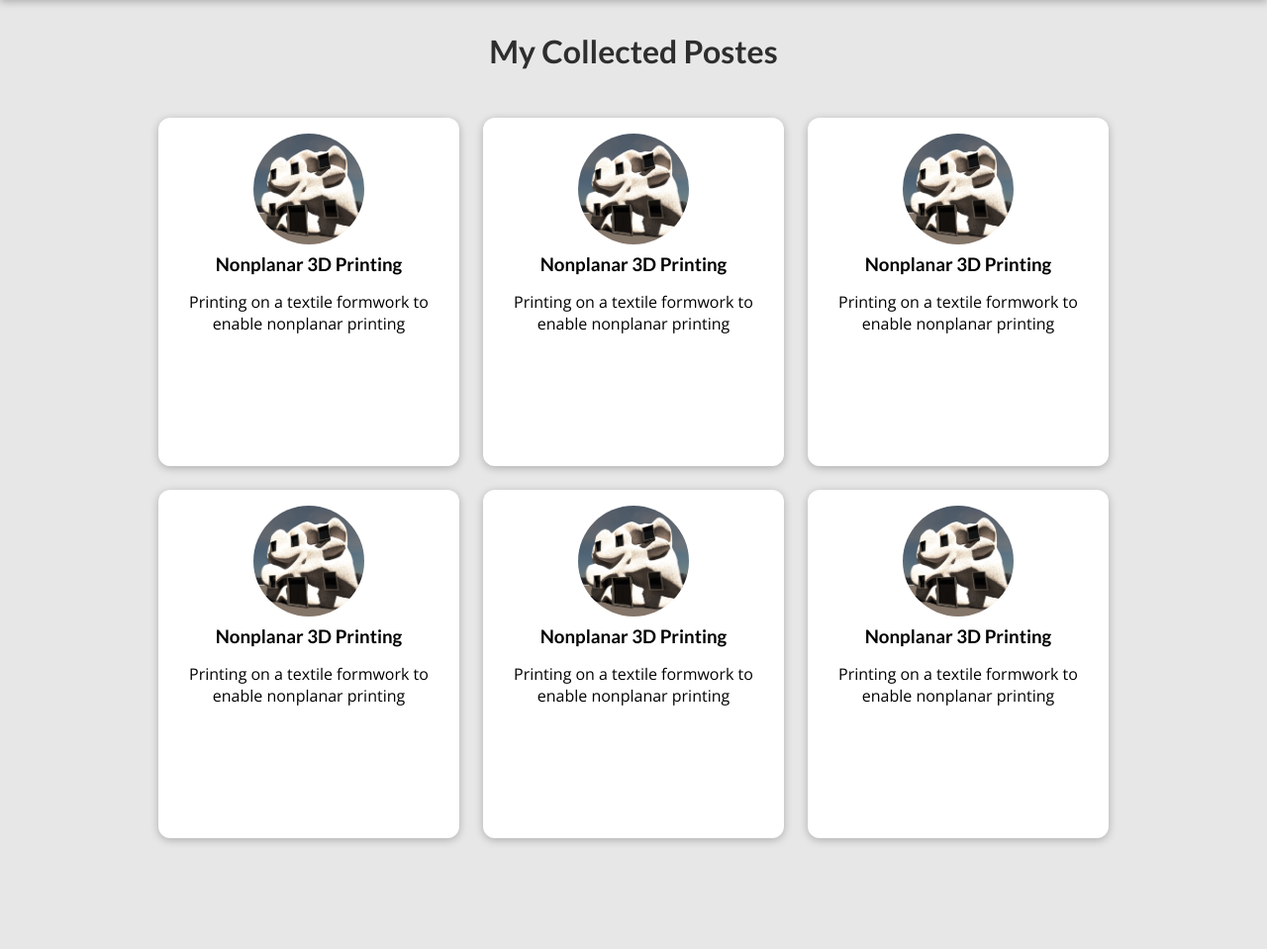
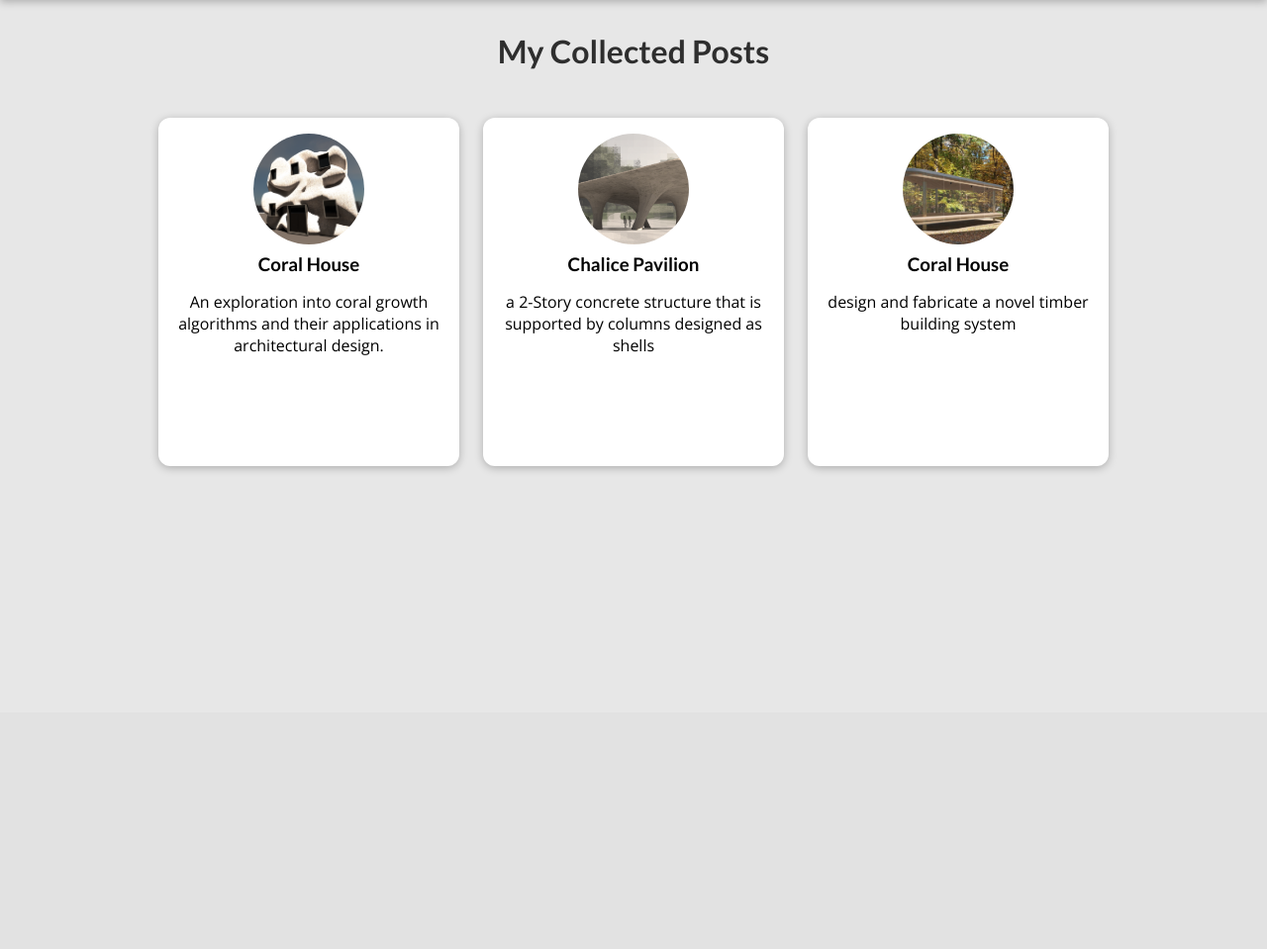
Before and after one commit to RyanDaley/comp_design_portfolio, a Django app: page /posts in a window 1280 px wide. Shown: the part 80-1039 px from the top of the page at 99% size. After the commit the page ends 555 px from the top, so only its background shows below. Run offline with Django 4.2, Linux system fonts and the light colour scheme.

Commit message:
PostDetailPages

```diff
--- a/blog/templates/blog/all-posts.html
+++ b/blog/templates/blog/all-posts.html
@@ -12,15 +12,12 @@ All My Posts
 
 {% block content %}
 <section id="all-posts">
-    <h2>My Collected Postes</h2>
+    <h2>My Collected Posts</h2>
 
     <ul>
-        {% include "blog/includes/post.html" %}
-        {% include "blog/includes/post.html" %}
-        {% include "blog/includes/post.html" %}
-        {% include "blog/includes/post.html" %}
-        {% include "blog/includes/post.html" %}
-        {% include "blog/includes/post.html" %}
+        {% for post in all_posts %}
+            {% include "blog/includes/post.html" %}
+        {% endfor %}
     </ul>
 </section>
 {% endblock %}
--- a/blog/templates/blog/includes/post.html
+++ b/blog/templates/blog/includes/post.html
@@ -2,11 +2,13 @@
 
 <li>
     <article class="post">
-        <a href="{% url "post-detail-page" "the-mountains" %}">
-            <img src="{% static "blog/images/houseRendering.png" %}" alt="Nonplanar 3d Printing" />
+        <a href="{% url "post-detail-page" post.slug %}">
+            <img src="{% static "blog/images/"|add:post.image %}" alt="{{ post.title }}" />
             <div class="post__content">
-                <h3>Nonplanar 3D Printing</h3>
-                <p>Printing on a textile formwork to enable nonplanar printing</p>
+                <h3>{{ post.title }}</h3>
+                <p>
+                    {{ post.excerpt }}
+                </p>
             </div>
         </a>
     </article>
--- a/blog/views.py
+++ b/blog/views.py
@@ -1,7 +1,7 @@
 from django.shortcuts import render
 from datetime import date
 
-posts = [
+all_posts = [
     {
         "slug": "coral-house",
         "image": "houseRendering.png",
@@ -60,14 +60,19 @@ def get_date(post):
     return post['date']
 
 def starting_page(request):
-    sorted_posts = sorted(posts, key=get_date)
+    sorted_posts = sorted(all_posts, key=get_date)
     latest_posts = sorted_posts[-3:]
     return render(request, "blog/index.html", {
         "posts": latest_posts
     })
 
 def posts(request):
-    return render(request, "blog/all-posts.html")
+    return render(request, "blog/all-posts.html", {
+        "all_posts": all_posts
+    })
 
 def post_details(request, slug):
-    return render(request, "blog/post-detail.html")
+    identified_post = next(post for post in all_posts if post['slug'] == slug)
+    return render(request, "blog/post-detail.html", {
+        "post": identified_post
+    })
```
Also changed, not shown: blog/templates/blog/post-detail.html (+6 -6 lines).
